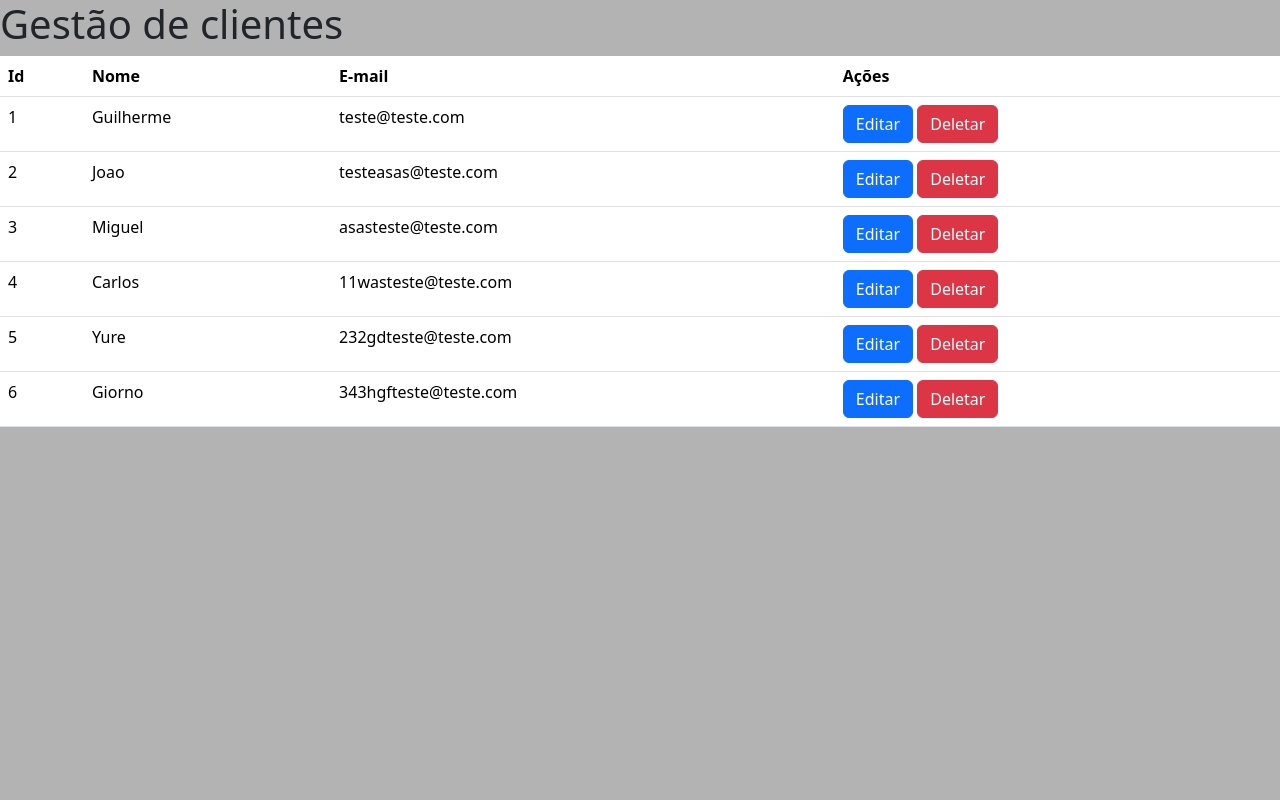
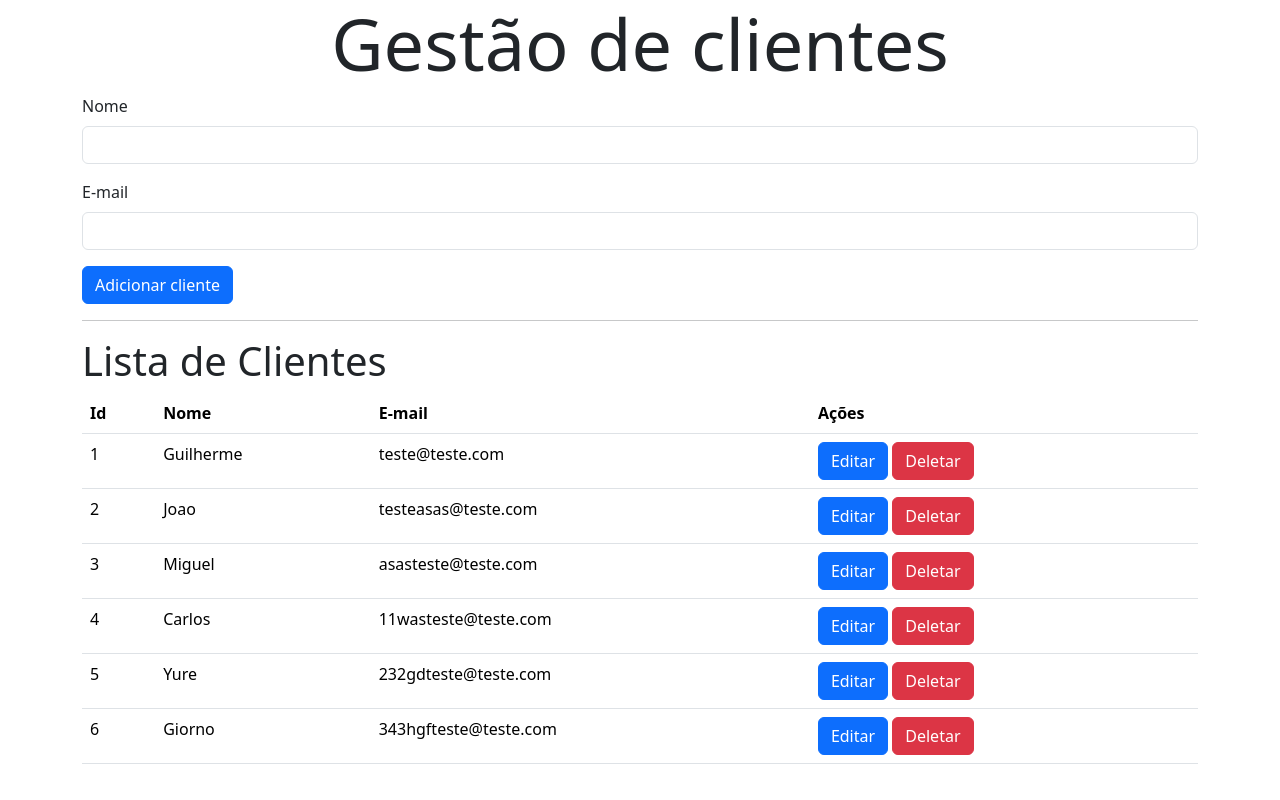
Before and after one commit to israelbrian/gestao-de-usuarios, a Flask app: page / in a window 1280 px wide. Run offline with Flask 3, Linux system fonts and the light colour scheme.

Commit message:
post efetuado com sucesso. Criação de novos funcionarios operante. Falta a função delete

```diff
--- a/routes/cliente.py
+++ b/routes/cliente.py
@@ -1,4 +1,4 @@
-from flask import Blueprint, render_template
+from flask import Blueprint, render_template, request
 from database.cliente import CLIENTES
 
 cliente_rout = Blueprint('cliente', __name__)
@@ -23,7 +23,17 @@ def lista_clientes():
 # inserir os dados do cliente no servidor
 @cliente_rout.route('/', methods=['POST'])
 def inserir_cliente():
-    pass
+    data = request.json
+
+    novo_usuario = {
+        'id': len(CLIENTES) + 1,
+        'nome': data['nome'],
+        'email': data['email']
+    }
+
+    CLIENTES.append(novo_usuario)
+
+    return render_template('item_cliente.html', cliente=novo_usuario)
 
 # Form para cadastro de cliente
 @cliente_rout.route('/new')
--- a/static/css/app.css
+++ b/static/css/app.css
@@ -1,3 +1,3 @@
 body {
-    background-color: #b3b3b3;
+    background-color: #fff;
 }
--- /dev/null
+++ b/templates/form_cliente.html
@@ -0,0 +1,17 @@
+<form class="c-form"
+    action="{{ url_for('cliente.inserir_cliente') }}"
+    method="POST"
+    c-append="#lista_clientes">
+
+  <div class="mb-3">
+    <label class="form-label">Nome</label>
+    <input type="text" class="form-control" name="nome">
+  </div>
+  <div class="mb-3">
+    <label class="form-label">E-mail</label>
+    <input type="email" class="form-control" name="email">
+  </div>
+
+  <button type="submit" class="btn btn-primary">Adicionar cliente</button>
+
+</form>
--- a/templates/index.html
+++ b/templates/index.html
@@ -10,10 +10,17 @@
     <link rel="stylesheet" href="{{ url_for('static', filename='css/app.css') }}">
   </head>
   <body>
-    <h1>Gestão de clientes</h1>
+    <div class="container">
+      <h1 class="text-center display-2">Gestão de clientes</h1>
 
-    <div c-container="{{ url_for('cliente.lista_clientes') }}">
+      <!-- Formulario add cliente -->
+       <div c-container="{{ url_for('cliente.form_cliente') }}"></div>
 
+       <hr>
+      <!-- Lista de clientes -->
+
+      <h2 class="display-6">Lista de Clientes</h2>
+      <div c-container="{{ url_for('cliente.lista_clientes') }}"></div>
     </div>
 
     <script src="https://cdn.jsdelivr.net/npm/bootstrap@5.3.5/dist/js/bootstrap.bundle.min.js" integrity="sha384-k6d4wzSIapyDyv1kpU366/PK5hCdSbCRGRCMv+eplOQJWyd1fbcAu9OCUj5zNLiq" crossorigin="anonymous"></script>
--- /dev/null
+++ b/templates/item_cliente.html
@@ -0,0 +1,13 @@
+<tr>
+    <td scope="row">{{ cliente.id }}</td>
+    <td> {{cliente.nome}} </td>
+    <td> {{cliente.email}} </td>
+    <!-- <td> {{cliente.email}} </td> -->
+    <td>
+      <button class="btn btn-primary" type="button">Editar</button>
+      <button class="btn btn-danger" type="button">Deletar</button>
+
+      </button>
+    </td>
+
+  </tr>
--- a/templates/lista_clientes.html
+++ b/templates/lista_clientes.html
@@ -8,23 +8,12 @@
       </tr>
     </thead>
 
-    <tbody>
+    <tbody id="lista_clientes">
 
       {% for cliente in clientes  %}
 
-      <tr>
-        <td scope="row">{{ cliente.id }}</td>
-        <td> {{cliente.nome}} </td>
-        <td> {{cliente.email}} </td>
-        <!-- <td> {{cliente.email}} </td> -->
-        <td>
-          <button class="btn btn-primary" type="button">Editar</button>
-          <button class="btn btn-danger" type="button">Deletar</button>
+      {% include 'item_cliente.html' %}
 
-          </button>
-        </td>
-
-      </tr>
       {% endfor %}
 
     </tbody>
```
Also changed, not shown: templates/form_client.html (deleted, +0 -16 lines).
